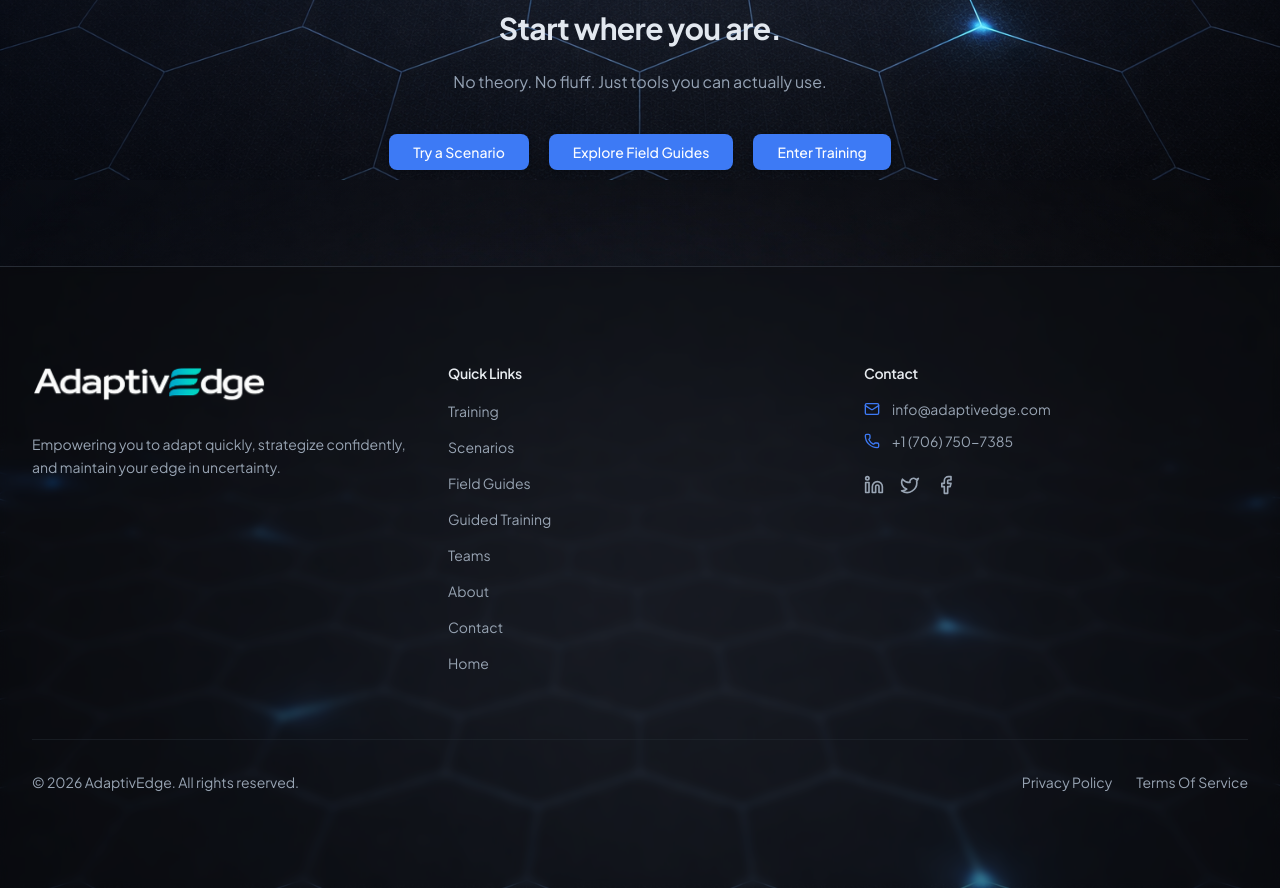
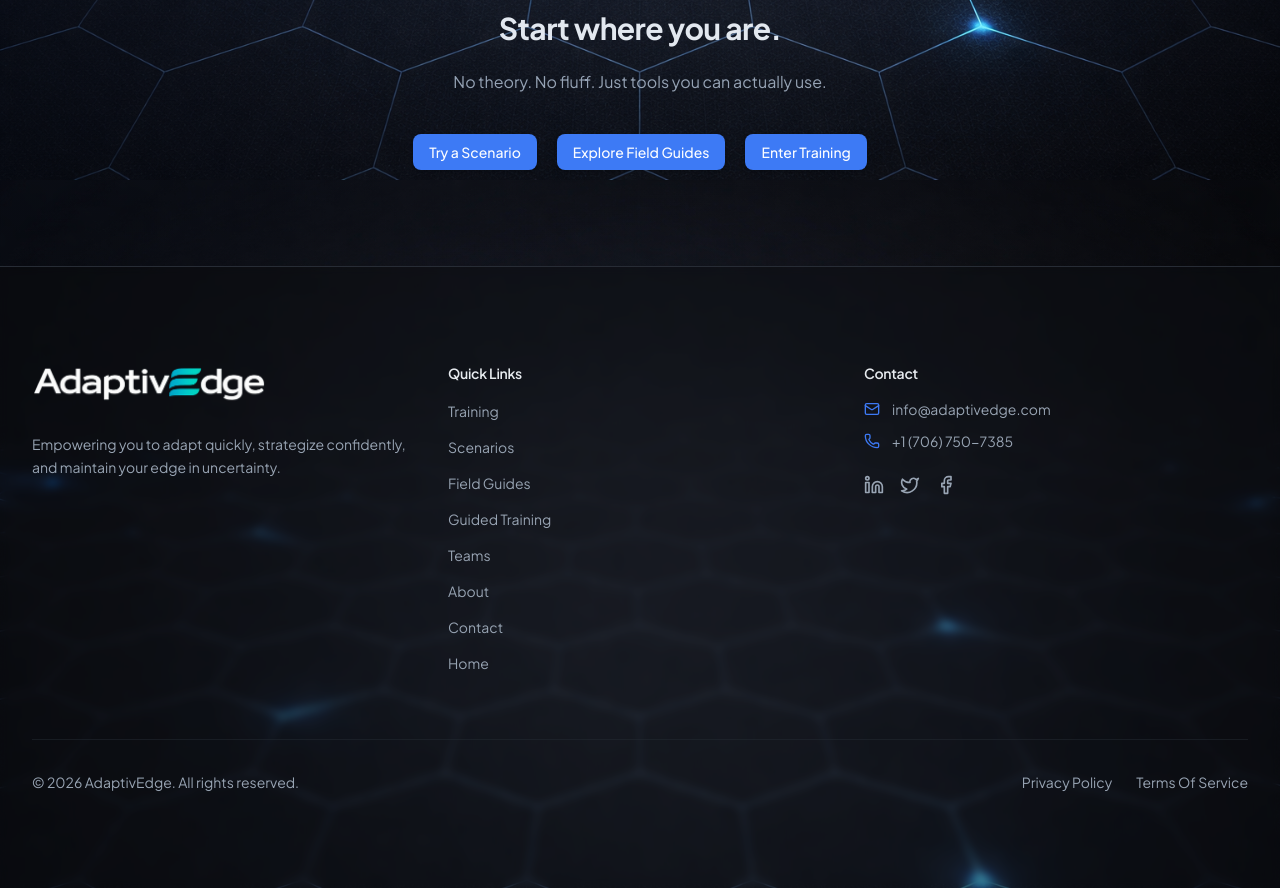
Before and after one commit to erikscomputers/adaptiveEDGE-site, a React (Vite) app: page /about in a window 1280 px wide. Shown: the part 2380-3268 px from the top of the page. Built offline with nearby package versions, Linux system fonts and the light colour scheme; the HTML template or start-up script is replaced by a standard one.

Commit message:
about page update

```diff
--- a/src/pages/AboutPage.jsx
+++ b/src/pages/AboutPage.jsx
@@ -2,13 +2,15 @@ import React from 'react';
 import { Helmet } from 'react-helmet';
 import { motion } from 'framer-motion';
 import { Target, Compass, Users } from 'lucide-react';
-import { Link } from 'react-router-dom';
+import { useNavigate } from 'react-router-dom';
 import Header from '@/components/Header.jsx';
 import Footer from '@/components/Footer.jsx';
 import BackToTop from '@/components/BackToTop.jsx';
 import { Button } from '@/components/ui/button';
 
 const AboutPage = () => {
+  const navigate = useNavigate();
+
   const philosophyPoints = [
     {
       icon: Target,
@@ -40,6 +42,12 @@ const AboutPage = () => {
     'real environments',
     'real constraints',
     'real consequences'
+  ];
+
+  const ctaButtons = [
+    { label: 'Try a Scenario', link: '/scenarios' },
+    { label: 'Explore Field Guides', link: '/field-guides' },
+    { label: 'Enter Training', link: '/training' }
   ];
 
   return (
@@ -105,7 +113,7 @@ const AboutPage = () => {
                   initial={{ opacity: 0.6 }}
                   whileHover={{ x: 10, opacity: 1 }}
                   transition={{ type: 'spring', stiffness: 180 }}
-                  className="cursor-pointer transition-colors duration-300 hover:text-foreground"
+                  className="cursor-default transition-colors duration-300 hover:text-foreground"
                 >
                   {text}
                 </motion.p>
@@ -133,7 +141,7 @@ const AboutPage = () => {
                   key={i}
                   whileHover={{ scale: 1.06, y: -6 }}
                   transition={{ type: 'spring', stiffness: 180 }}
-                  className="p-6 rounded-xl bg-card/50 border border-border/50 backdrop-blur-sm hover:shadow-lg hover:shadow-secondary/20 cursor-pointer"
+                  className="p-6 rounded-xl bg-card/50 border border-border/50 backdrop-blur-sm hover:shadow-lg hover:shadow-secondary/20 cursor-default"
                 >
                   {item}
                 </motion.div>
@@ -183,7 +191,7 @@ const AboutPage = () => {
                   initial={{ opacity: 0, y: 30 }}
                   whileInView={{ opacity: 1, y: 0 }}
                   transition={{ delay: index * 0.15, duration: 0.7 }}
-                  className="group p-8 rounded-xl border border-border/50 bg-card/50 backdrop-blur-sm transition-all duration-300 hover:-translate-y-3 hover:shadow-xl hover:shadow-secondary/20 cursor-pointer"
+                  className="group p-8 rounded-xl border border-border/50 bg-card/50 backdrop-blur-sm transition-all duration-300 hover:-translate-y-3 hover:shadow-xl hover:shadow-secondary/20 cursor-default"
                 >
                   <div className="mb-6">
                     <div className="inline-flex items-center justify-center w-12 h-12 rounded-lg bg-secondary/10 text-secondary transition-all duration-300 group-hover:scale-110 group-hover:rotate-3">
@@ -218,16 +226,14 @@ const AboutPage = () => {
             </p>
 
             <div className="flex flex-col sm:flex-row gap-5 justify-center items-center">
-              {[
-                { label: 'Try a Scenario', link: '/scenarios' },
-                { label: 'Explore Field Guides', link: '/field-guides' },
-                { label: 'Enter Training', link: '/training' }
-              ].map((btn, i) => (
-                <Link key={i} to={btn.link}>
-                  <Button className="button-secondary px-6 rounded-full transition-all duration-300 hover:scale-105 hover:shadow-lg hover:shadow-secondary/20">
-                    {btn.label}
-                  </Button>
-                </Link>
+              {ctaButtons.map((btn, i) => (
+                <Button
+                  key={i}
+                  className="w-full sm:w-auto button-secondary group/btn hover:bg-[hsl(var(--accent))] transition-all duration-300 hover:scale-105 hover:shadow-lg hover:shadow-secondary/20"
+                  onClick={() => navigate(btn.link)}
+                >
+                  {btn.label}
+                </Button>
               ))}
             </div>
           </div>
```
